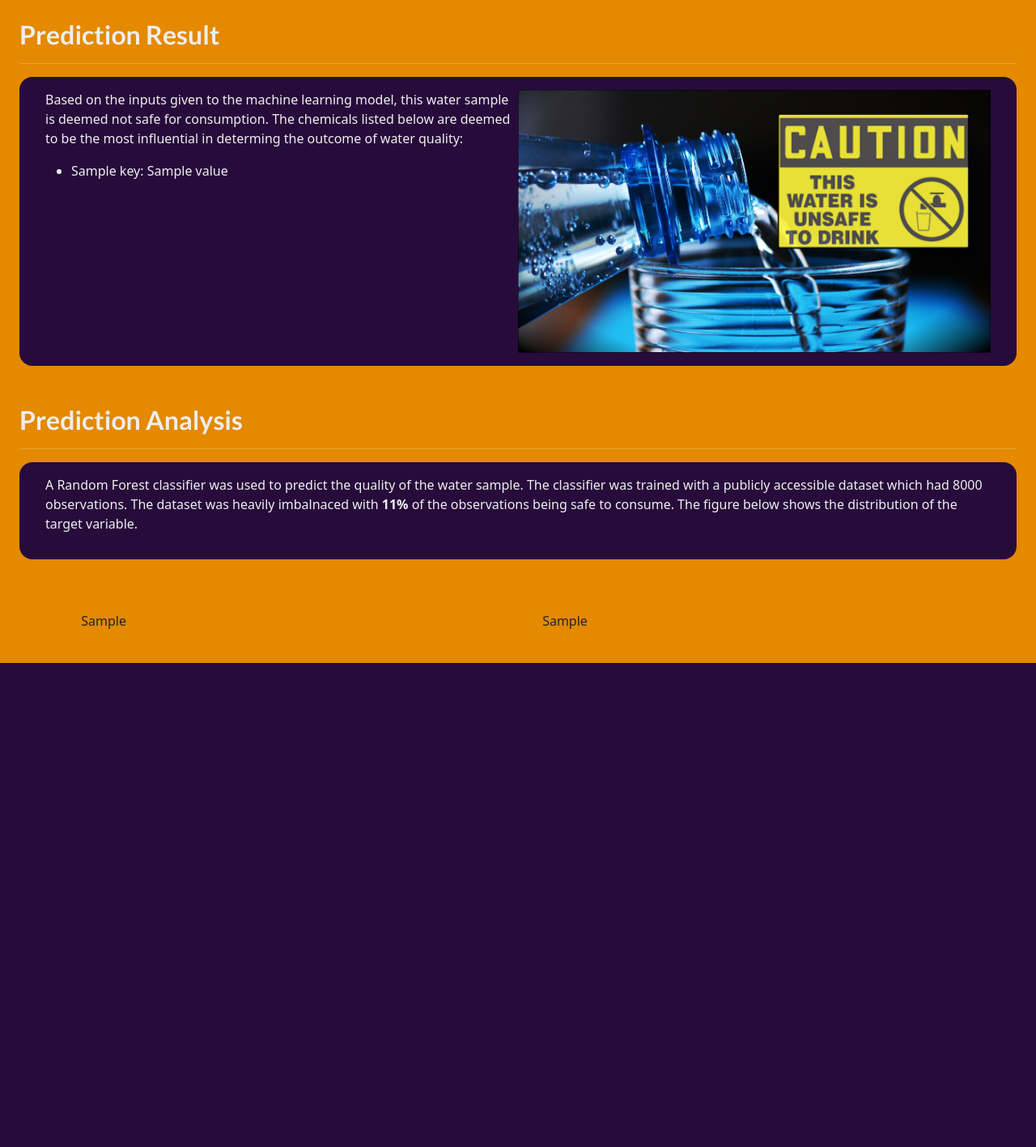
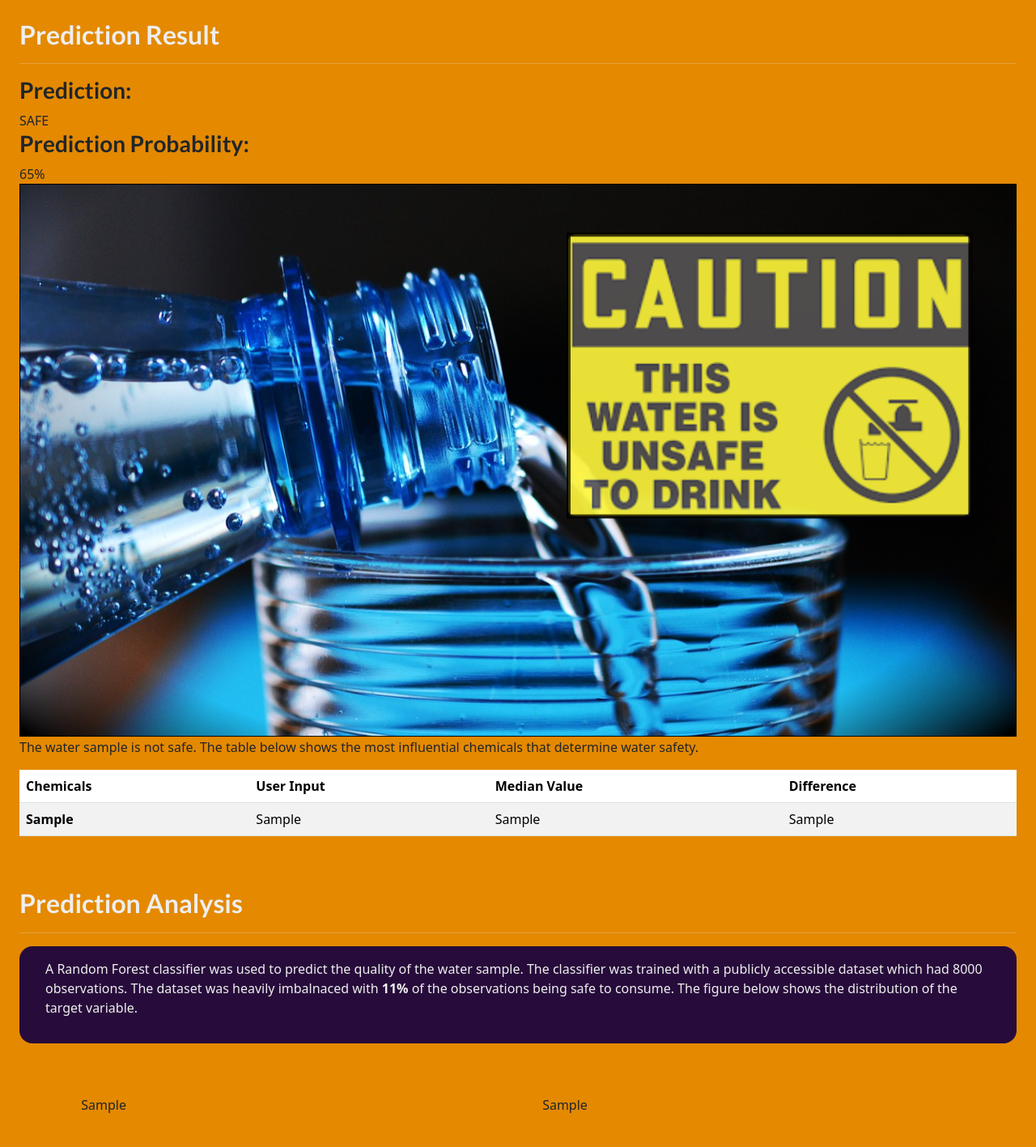
Before and after one commit to OTeeEnabor/django-wq-ml, a Django app: template wqpred/templates/wqpred/result.html in a window 1280 px wide. Shown: the part 80-1497 px from the top of the page at 81% size. Before the commit the page ends 899 px from the top, so only its background shows below. Run offline with Django 4.2, Linux system fonts and the light colour scheme; the template is opened without the code that fills it: most values are stand-ins (such as "Sample title", 1, 10 or a date in 2020).

Commit message:
working on the clean design

```diff
--- a/wqpred/static/index.css
+++ b/wqpred/static/index.css
@@ -4,6 +4,9 @@
     background-color: #e48900;
     /* margin-top: 5rem; */
   }
+#predForm h3 {
+  color: white;
+}
 .form-block {
   padding: 3rem;
   background-color: #270C3B;
--- a/wqpred/templates/wqpred/index.html
+++ b/wqpred/templates/wqpred/index.html
@@ -11,8 +11,9 @@ Water Quality Prediction
 
 {% block content %}
     <div id="predForm">
-        <h3>Please input water information in the form below to check if water is safe for consumption.</h3>
-        <form class="form-block" method="POST">
+        <h3>Water Quality Form</h3>
+        <hr style="color:white;">
+        <form class="form-block" method="POST" onsubmit="showModal()">
             {% csrf_token %}
             <input type="hidden" id="id" name="id" value="{{id}}">
             <div class ="tab">
--- a/wqpred/templates/wqpred/result.html
+++ b/wqpred/templates/wqpred/result.html
@@ -7,12 +7,48 @@ Prediction Result
 <link rel="stylesheet" href='{% static "result.css" %}'>
 {% endblock %}
 {% block content %}
+<section id="resultBlock">
+    <div class="result-header">
+        <h2> Prediction Result </h2>
+        <hr>
+    </div>
+    <div class="result-container">
+        <div class="result-summary">
+            <h3>Prediction:</h3> <span>SAFE</span>
+            <h3>Prediction Probability: </h3> <span>65%</span>
+        </div>
+        <div class="result-image-container">
+            <img src="{%static "wqpred/images/water_not_safe.png"%}"  class="img-fluid" alt="Water sample is not safe.">
+        </div>
+        <div class="result-important-features">
+            <p>The water sample is not safe. The table below shows the most influential chemicals that determine water safety.
+            </p>
+            <table class="table table-striped ">
+                <thead class="thead-dark">
+                    <tr>
+                      <th scope="col">Chemicals</th>
+                      <th scope="col">User Input</th>
+                      <th scope="col">Median Value</th>
+                      <th scope="col">Difference</th>
+                    </tr>
+                </thead>
+                {% for feature in feature_comp %}
+                <tr>
+                    <th scope="row">{{feature.0}}</th>
+                    <td>{{feature.1}}</td>
+                    <td>{{feature.2}}</td>
+                    <td>{{feature.3}}</td>
+                  </tr>
+                {% endfor %}
+            </table>
+        </div>
+    </div>
+
+</section>
+{% comment %}
 <div class="resultContainer">
     <section id="resultBlock">
-        <div class="result-header">
-            <h2> Prediction Result </h2>
-            <hr>
-        </div>
+
             {% if pred %}
             <div class="result-section-safe">
                 <p>Based on the input given to the model, the water sample is safe for consumption. T</p>
@@ -34,8 +70,8 @@ Prediction Result
             </div>
             {% endif %}
        {% comment %} </div> {% endcomment %}
-    </section>
-</div>
+    {% comment %} </section>
+</div> {% endcomment %}
 <div class="resultContainer">
     <section id = "resultAnalysis">
         <div class="result-header">
```
Also changed, not shown: wqpred/static/wqpred/js/form.js (+8 -1 lines), wqpred/views.py (+102 -36 lines), wqpred/templates/wqpred/includes/page_modal.html (added).
